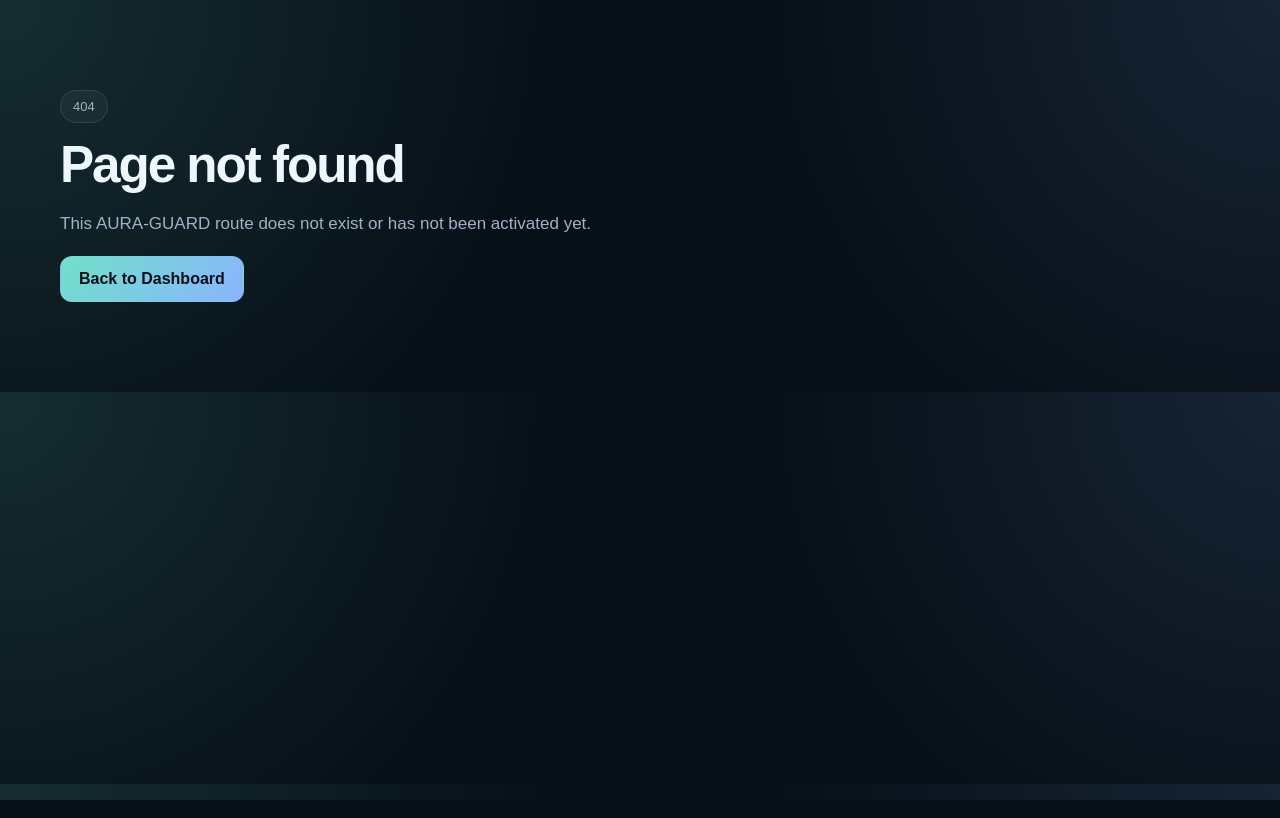
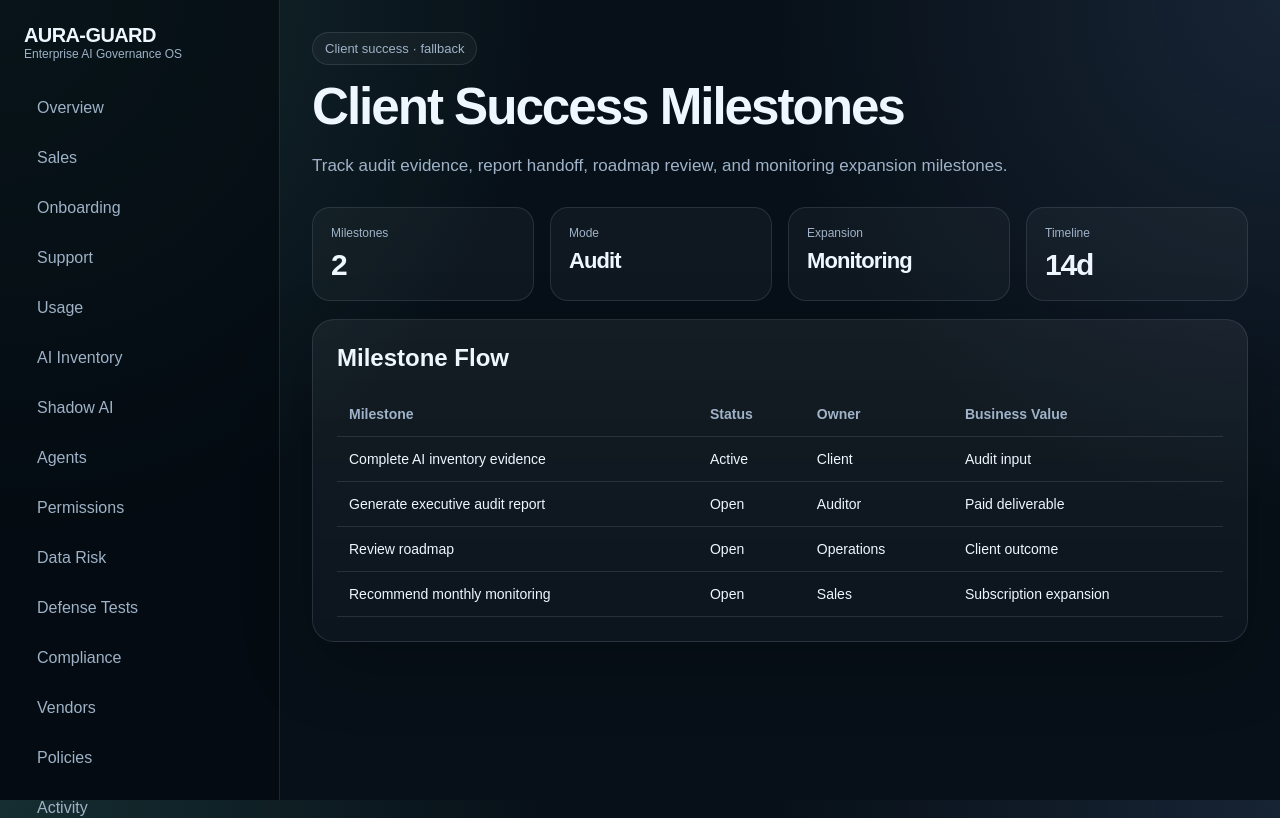
Before and after one commit to bisniskhusus019-hub/aura-guard-enterprise-os, a Next.js app: page /dashboard/client-success in a window 1280 px wide. Before the commit this address had no page. Shown: the top 818 px of the page. Built offline with nearby package versions, Linux system fonts and the light colour scheme; no server answers.

Commit message:
Add client success milestones dashboard page

```diff
--- /dev/null
+++ b/app/dashboard/client-success/page.tsx
@@ -0,0 +1,34 @@
+import { DashboardShell } from "@/components/dashboard-shell";
+import { getAutomationSummary } from "@/lib/automation-data";
+
+export default async function ClientSuccessPage() {
+  const data = await getAutomationSummary();
+
+  return (
+    <DashboardShell activeHref="/dashboard/client-success">
+      <div>
+        <div className="badge">Client success · {data.source}</div>
+        <h1 className="section-title" style={{ marginTop: 16 }}>Client Success Milestones</h1>
+        <p className="section-copy">Track audit evidence, report handoff, roadmap review, and monitoring expansion milestones.</p>
+        <div className="metric-grid" style={{ marginTop: 26, marginBottom: 18 }}>
+          <div className="metric-card"><div className="metric-label">Milestones</div><div className="metric-value">{data.deliveryMilestones}</div></div>
+          <div className="metric-card"><div className="metric-label">Mode</div><div className="metric-value" style={{ fontSize: 22 }}>Audit</div></div>
+          <div className="metric-card"><div className="metric-label">Expansion</div><div className="metric-value" style={{ fontSize: 22 }}>Monitoring</div></div>
+          <div className="metric-card"><div className="metric-label">Timeline</div><div className="metric-value">14d</div></div>
+        </div>
+        <div className="card" style={{ padding: 24 }}>
+          <h2 style={{ marginTop: 0 }}>Milestone Flow</h2>
+          <table>
+            <thead><tr><th>Milestone</th><th>Status</th><th>Owner</th><th>Business Value</th></tr></thead>
+            <tbody>
+              <tr><td>Complete AI inventory evidence</td><td>Active</td><td>Client</td><td>Audit input</td></tr>
+              <tr><td>Generate executive audit report</td><td>Open</td><td>Auditor</td><td>Paid deliverable</td></tr>
+              <tr><td>Review roadmap</td><td>Open</td><td>Operations</td><td>Client outcome</td></tr>
+              <tr><td>Recommend monthly monitoring</td><td>Open</td><td>Sales</td><td>Subscription expansion</td></tr>
+            </tbody>
+          </table>
+        </div>
+      </div>
+    </DashboardShell>
+  );
+}
```
